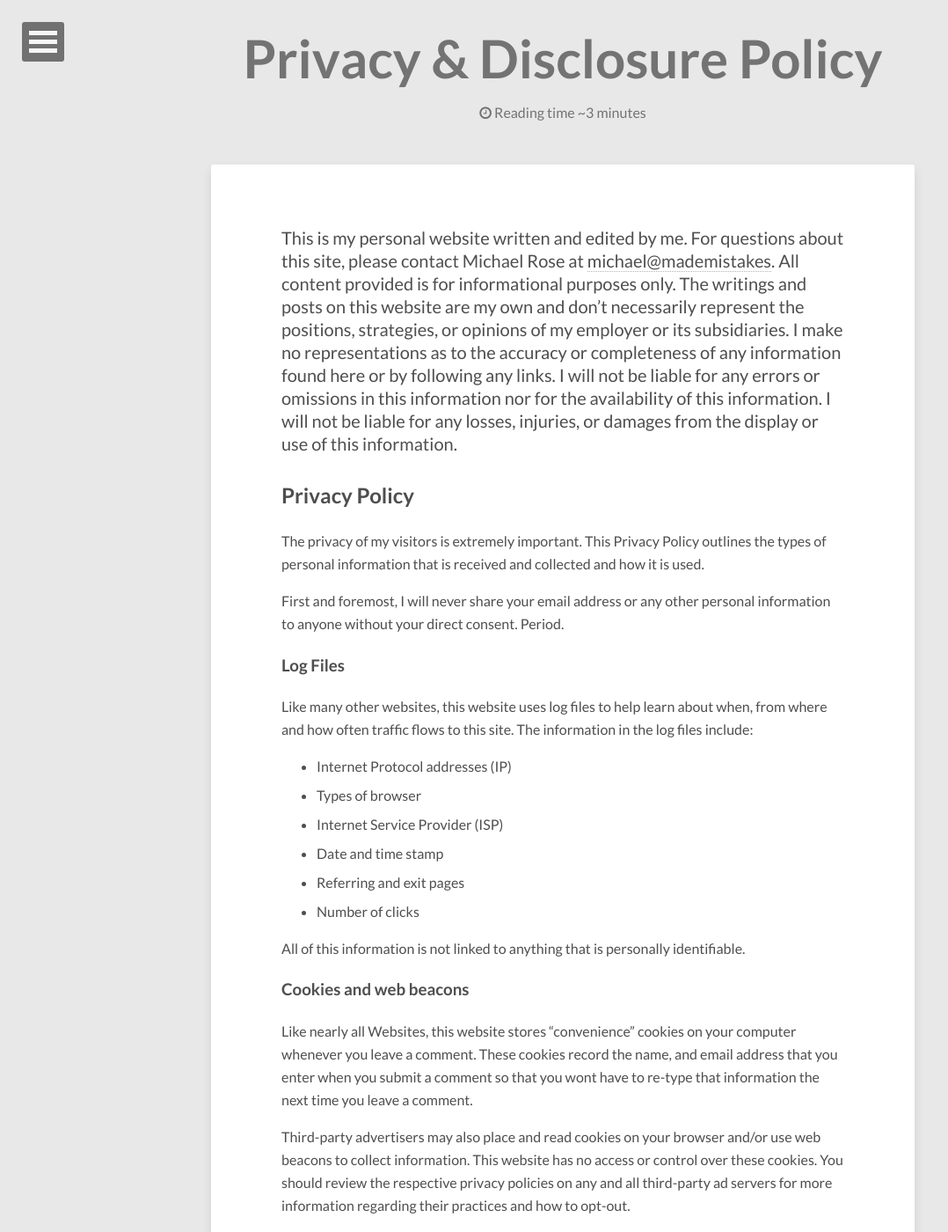
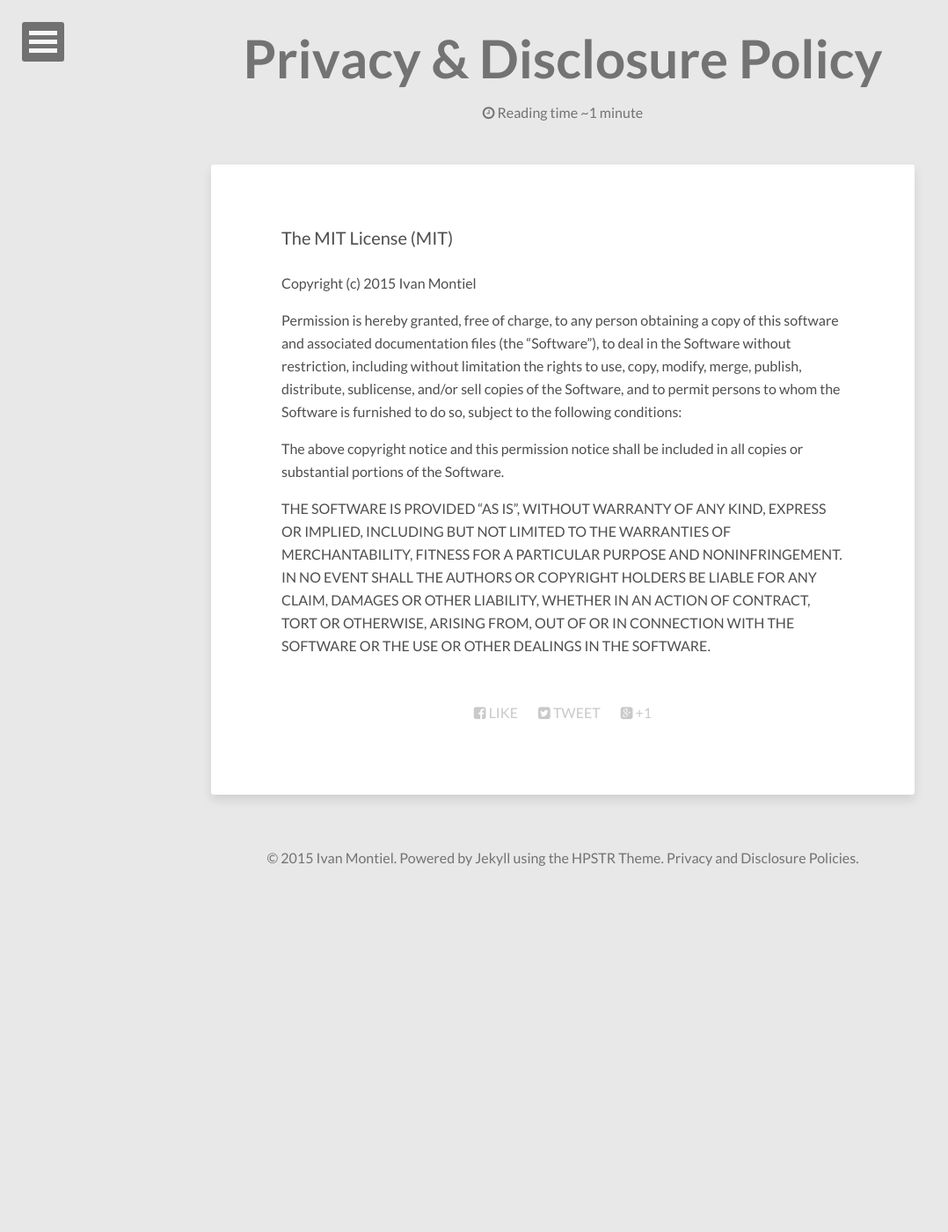
Before and after one commit to idmontie/WebApplicationsBlog, a Jekyll site: the page built from terms/index.md, in a window 1280 px wide and 1400 px high. Shown: the whole window at 88% size, without its empty margins (0-1078 px from the left). Built offline with Jekyll 4.4.1, drawn with Linux system fonts in a browser that asks for light colours; nearby versions of some CDN libraries; some of the changed text lies outside the part shown.

Commit message:
Maintanence post

```diff
--- a/index.html
+++ b/index.html
@@ -1,8 +1,8 @@
 ---
 layout: post-index
-title: Latest Posts
+title: Common Web Application Issues and Tips
 description: "Describe this nonsense."
-tags: [Jekyll, theme, themes, responsive, blog, modern]
+tags: [web, application, tips, issues, suggestions]
 comments: false
 image:
   feature: abstract-1.jpg
--- a/terms/index.md
+++ b/terms/index.md
@@ -6,66 +6,24 @@
 comments: false
 ---
 
-This is my personal website written and edited by me. For questions about this site, please contact Michael Rose at <michael@mademistakes>. All content provided is for informational purposes only. The writings and posts on this website are my own and don't necessarily represent the positions, strategies, or opinions of my employer or its subsidiaries. I make no representations as to the accuracy or completeness of any information found here or by following any links. I will not be liable for any errors or omissions in this information nor for the availability of this information. I will not be liable for any losses, injuries, or damages from the display or use of this information.
+The MIT License (MIT)
 
-## Privacy Policy
+Copyright (c) 2015 Ivan Montiel
 
-The privacy of my visitors is extremely important. This Privacy Policy outlines the types of personal information that is received and collected and how it is used.
+Permission is hereby granted, free of charge, to any person obtaining a copy
+of this software and associated documentation files (the "Software"), to deal
+in the Software without restriction, including without limitation the rights
+to use, copy, modify, merge, publish, distribute, sublicense, and/or sell
+copies of the Software, and to permit persons to whom the Software is
+furnished to do so, subject to the following conditions:
 
-First and foremost, I will never share your email address or any other personal information to anyone without your direct consent. Period.
+The above copyright notice and this permission notice shall be included in all
+copies or substantial portions of the Software.
 
-### Log Files
-
-Like many other websites, this website uses log files to help learn about when, from where and how often traffic flows to this site. The information in the log files include:
-
-* Internet Protocol addresses (IP)
-* Types of browser
-* Internet Service Provider (ISP)
-* Date and time stamp
-* Referring and exit pages
-* Number of clicks
-
-All of this information is not linked to anything that is personally identifiable.
-
-### Cookies and web beacons
-
-Like nearly all Websites, this website stores "convenience" cookies on your computer whenever you leave a comment. These cookies record the name, and email address that you enter when you submit a comment so that you wont have to re-type that information the next time you leave a comment.
-
-Third-party advertisers may also place and read cookies on your browser and/or use web beacons to collect information. This website has no access or control over these cookies. You should review the respective privacy policies on any and all third-party ad servers for more information regarding their practices and how to opt-out.
-
-If you wish to disable cookies, you may do so through your web browser options.
-
-Instructions for doing so and for other cookie-related management can be found on the specific web browsers' websites.
-
-#### Amazon
-
-Amazon, a third party affiliate marketing network, uses cookies to help make sure I get a commission when you buy a product after clicking on a link or ad banner that takes you to the site of one of their merchants. You can read [Amazon's Privacy Policy](http://www.amazon.com/gp/help/customer/display.html?nodeId=468496).
-
-#### Google Adsense
-
-Google Adsense, a third party affiliate marketing network, uses cookies to help make sure I get a commission when you buy a product after clicking on a link or ad banner that takes you to the site of one of their merchants. You can read [Google Adsense Privacy Policy](http://support.google.com/adsense/bin/answer.py?hl=en&answer=48182).
-
-#### Google Analytics
-
-Google Analytics is a web analytics tool I use to help understand how visitors engage with this website. It reports website trends using cookies and web beacons without identifying individual visitors. You can read [Google Analytics Privacy Policy](http://www.google.com/analytics/learn/privacy.html).
-
-## Disclosure Policy
-
-I make money on this site through affiliate programs. If you click an affiliate link or ad banner and buy the product, you help support this site because I'll get a percentage of that sale.
-
-Currently I'm an affiliate for Amazon and Google Adsense.
-
-What this means for you:
-
-* I do not and will not recommend a product just because I'm an affiliate.
-* I became an affiliate to earn some revenue towards the costs of running and maintaining this site. Where I have direct control over which ads are served on this site I offer only products that are directly related to the topic of this site and products that a reader/subscriber would have a genuine interest in or need of.
-* I do not recommend products just for the sake making money.
-* I recommend products because I think they are valuable to my readers.
-* I do not let the compensation I receive influence the content, topics, posts, or opinions expressed on this blog.
-* I respect and value my readers too much to write anything other than my own genuine and objective opinions and advice.
-
-Just like this site, my Disclosure Policy is a work in progress. As the revenue streams evolve, so will this page.
-
-Your use of this site, in any and all forms, constitutes an acceptance of this Privacy Policy. This Privacy Policy is reviewed and revised from time to time. You will want to revisit it regularly.
-
-**Last Updated:** August 30, 2013.
+THE SOFTWARE IS PROVIDED "AS IS", WITHOUT WARRANTY OF ANY KIND, EXPRESS OR
+IMPLIED, INCLUDING BUT NOT LIMITED TO THE WARRANTIES OF MERCHANTABILITY,
+FITNESS FOR A PARTICULAR PURPOSE AND NONINFRINGEMENT. IN NO EVENT SHALL THE
+AUTHORS OR COPYRIGHT HOLDERS BE LIABLE FOR ANY CLAIM, DAMAGES OR OTHER
+LIABILITY, WHETHER IN AN ACTION OF CONTRACT, TORT OR OTHERWISE, ARISING FROM,
+OUT OF OR IN CONNECTION WITH THE SOFTWARE OR THE USE OR OTHER DEALINGS IN THE
+SOFTWARE.
```
Also changed, not shown: _posts/2014-01-02-maintenance.md (+0 -2 lines), package.json (+4 -4 lines), images/small_steps.png (added).
